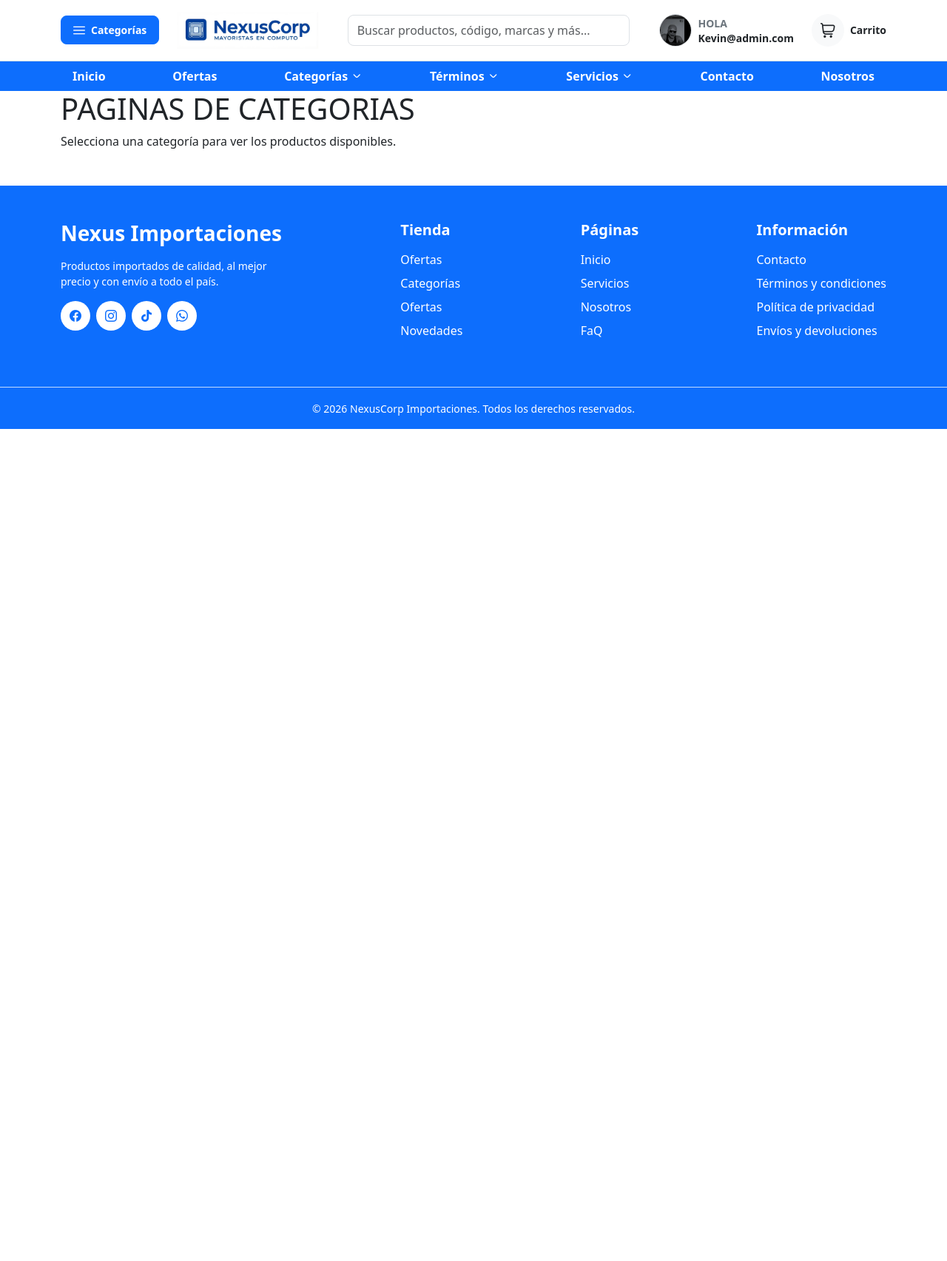
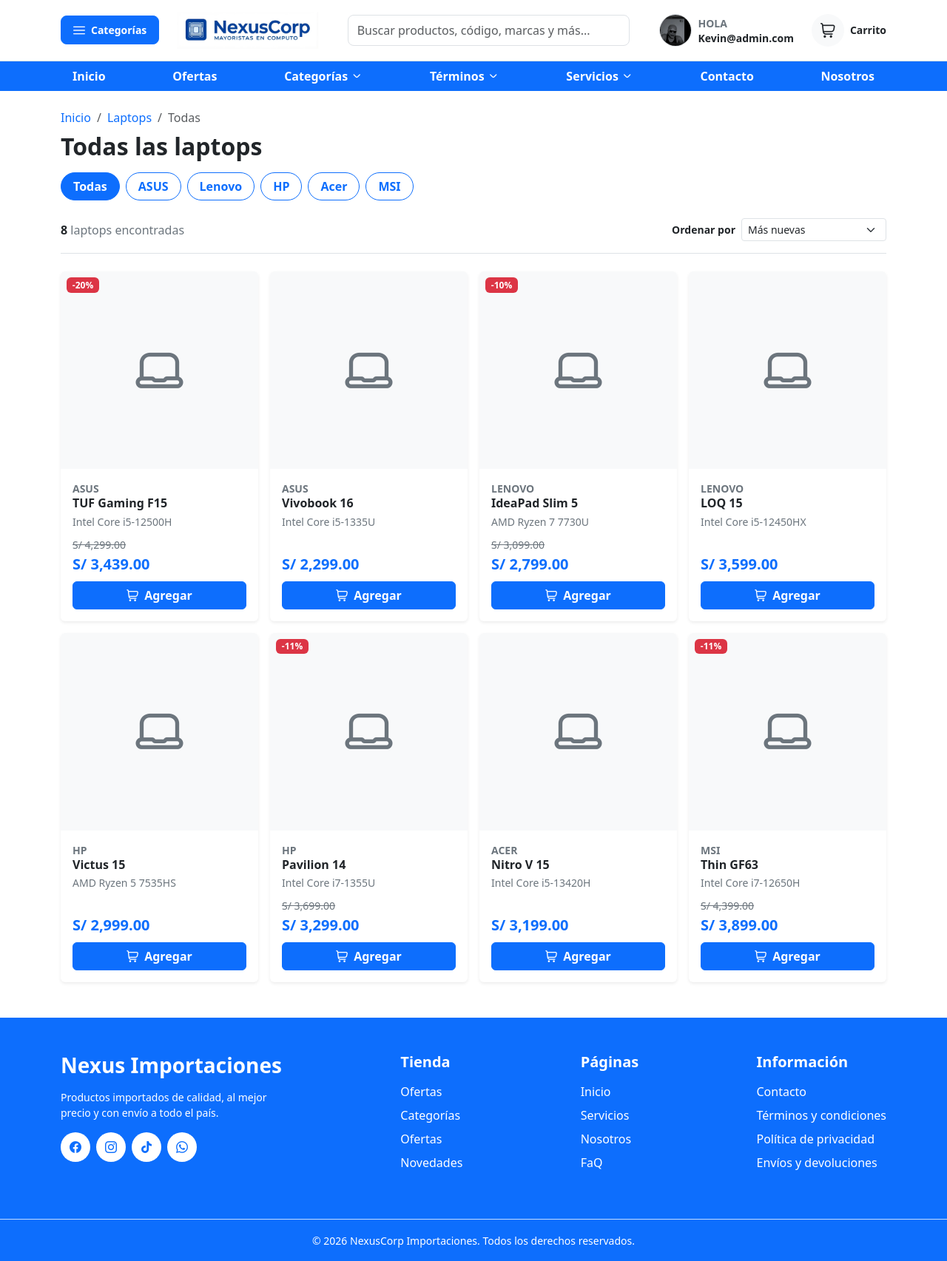
Before and after one commit to kmedina4111/WebProgramming-ProyectoFinal, a PHP site: page /src/pages/categorias.php in a window 1280 px wide. Shown: the whole page at 74% size. Before the commit the page ends 580 px from the top, so only its background shows below. Run offline with PHP 8.4, Linux system fonts and the light colour scheme; a user stored in the database is signed in; some libraries are stand-ins or nearby versions.

Commit message:
update-productos

```diff
--- a/index.php
+++ b/index.php
@@ -10,7 +10,6 @@
     <!-- El header y el footer van DENTRO de <body>: todo lo que se ve en la pagina debe estar aqui -->
     <?php include 'src/include/store/header.php'; ?> <!-- header -->
     <main>
-        <?php include 'src/include/store/elements/banners.php'; ?> <!-- banners -->
         <?php include 'src/include/store/elements/beneficios.php'; ?> <!-- beneficios -->
         <?php include 'src/include/store/elements/categorias.php'; ?> <!-- categorias -->
         <?php include 'src/include/store/elements/ofertas.php'; ?> <!-- ofertas (desde la base de datos) -->
--- /dev/null
+++ b/src/include/store/elements/pag-categoria.php
@@ -0,0 +1,260 @@
+<!-- ============ 1. ENCABEZADO: breadcrumb + titulo ============ -->
+<section class="container mt-4">
+    <!-- Breadcrumb: muestra en que parte de la tienda esta el usuario -->
+    <nav aria-label="breadcrumb">
+        <ol class="breadcrumb small mb-2">
+            <li class="breadcrumb-item"><a href="#" class="text-decoration-none">Inicio</a></li>
+            <li class="breadcrumb-item"><a href="#" class="text-decoration-none">Laptops</a></li>
+            <!-- aria-current="page": indica que es la pagina actual (no es enlace) -->
+            <li class="breadcrumb-item active" aria-current="page">Todas</li>
+        </ol>
+    </nav>
+    <!-- Con PHP: "Todas las laptops" o el nombre del fabricante elegido (ej: "Laptops ASUS") -->
+    <h1 class="fw-bold fs-2 mb-0">Todas las laptops</h1>
+</section>
+
+<!-- ============ 2. ACCESOS RAPIDOS POR FABRICANTE ============ -->
+<!-- d-flex flex-wrap: los botones van en fila y bajan a otra linea si no caben (en movil) -->
+<!-- Con PHP: un foreach sobre la tabla fabricantes | href="categoria.php?fabricante=ID" -->
+<section class="container mt-3">
+    <div class="d-flex flex-wrap gap-2">
+        <!-- El fabricante activo va relleno (btn-primary) y los demas con borde (btn-outline-primary) -->
+        <a href="#" class="btn btn-primary rounded-pill px-3 fw-semibold" aria-current="page">Todas</a>
+        <a href="#" class="btn btn-outline-primary rounded-pill px-3 fw-semibold">ASUS</a>
+        <a href="#" class="btn btn-outline-primary rounded-pill px-3 fw-semibold">Lenovo</a>
+        <a href="#" class="btn btn-outline-primary rounded-pill px-3 fw-semibold">HP</a>
+        <a href="#" class="btn btn-outline-primary rounded-pill px-3 fw-semibold">Acer</a>
+        <a href="#" class="btn btn-outline-primary rounded-pill px-3 fw-semibold">MSI</a>
+    </div>
+</section>
+
+<!-- ============ 3. BARRA DE HERRAMIENTAS: resultados + ordenar ============ -->
+<section class="container mt-4">
+    <!-- justify-content-between: resultados a la izquierda y "Ordenar" a la derecha -->
+    <div class="d-flex flex-wrap align-items-center justify-content-between gap-2 border-bottom pb-3">
+        <!-- Con PHP: count($laptops) -->
+        <span class="text-secondary"><strong class="text-dark">8</strong> laptops encontradas</span>
+
+        <!-- method="get": el orden viaja en la URL (ej: categoria.php?orden=precio_asc) -->
+        <!-- onchange: al elegir una opcion, el formulario se envia solo (no hace falta boton) -->
+        <form class="d-flex align-items-center gap-2" method="get">
+            <label for="orden" class="small fw-semibold text-nowrap mb-0">Ordenar por</label>
+            <select id="orden" name="orden" class="form-select form-select-sm" onchange="this.form.submit()">
+                <option value="nuevas" selected>Más nuevas</option>
+                <option value="precio_asc">Precio: menor a mayor</option>
+                <option value="precio_desc">Precio: mayor a menor</option>
+                <option value="ofertas">Ofertas primero</option>
+            </select>
+        </form>
+    </div>
+</section>
+
+<!-- ============ 4. GRILLA DE LAPTOPS ============ -->
+<!-- row-cols-2 row-cols-md-3 row-cols-lg-4: 2 por fila en movil, 3 en tablet y 4 en PC (cada hijo solo lleva "col") -->
+<!-- Con PHP: se escribe UNA sola tarjeta dentro de un foreach -->
+<section class="container mt-4">
+    <div class="row row-cols-2 row-cols-md-3 row-cols-lg-4 g-3">
+
+        <!-- Laptop 1 (en oferta) -->
+        <div class="col">
+            <!-- .card ya tiene position: relative, necesario para el stretched-link y el badge -->
+            <div class="card h-100 border-0 shadow-sm">
+                <!-- Imagen | ratio-1x1 la hace cuadrada. Reemplazar el icono por <img class="object-fit-contain p-3"> -->
+                <div class="ratio ratio-1x1 bg-light rounded-top">
+                    <div class="d-flex align-items-center justify-content-center">
+                        <i class="fi fi-rr-laptop text-secondary d-flex" style="font-size: 4rem;"></i>
+                    </div>
+                </div>
+                <span class="badge bg-danger position-absolute top-0 start-0 m-2">-20%</span>
+                <div class="card-body d-flex flex-column">
+                    <small class="text-secondary fw-semibold">ASUS</small>
+                    <!-- stretched-link: el enlace del modelo se "estira" y toda la tarjeta lleva al detalle -->
+                    <h6 class="fw-semibold mb-1"><a href="#" class="stretched-link text-dark text-decoration-none">TUF Gaming F15</a></h6>
+                    <small class="text-secondary mb-2">Intel Core i5-12500H</small>
+                    <!-- mt-auto: precio y boton siempre abajo, aunque el nombre ocupe 2 lineas -->
+                    <div class="mt-auto">
+                        <small class="text-secondary text-decoration-line-through">S/ 4,299.00</small>
+                        <p class="fw-bold fs-5 text-primary mb-2">S/ 3,439.00</p>
+                        <!-- position-relative z-2: el boton queda ENCIMA del stretched-link y funciona por separado -->
+                        <a href="#" class="btn btn-primary w-100 fw-semibold d-flex align-items-center justify-content-center gap-2 position-relative z-2">
+                            <i class="fi fi-rr-shopping-cart d-flex"></i> Agregar
+                        </a>
+                    </div>
+                </div>
+            </div>
+        </div>
+
+        <!-- Laptop 2 -->
+        <div class="col">
+            <div class="card h-100 border-0 shadow-sm">
+                <div class="ratio ratio-1x1 bg-light rounded-top">
+                    <div class="d-flex align-items-center justify-content-center">
+                        <i class="fi fi-rr-laptop text-secondary d-flex" style="font-size: 4rem;"></i>
+                    </div>
+                </div>
+                <div class="card-body d-flex flex-column">
+                    <small class="text-secondary fw-semibold">ASUS</small>
+                    <h6 class="fw-semibold mb-1"><a href="#" class="stretched-link text-dark text-decoration-none">Vivobook 16</a></h6>
+                    <small class="text-secondary mb-2">Intel Core i5-1335U</small>
+                    <div class="mt-auto">
+                        <p class="fw-bold fs-5 text-primary mb-2">S/ 2,299.00</p>
+                        <a href="#" class="btn btn-primary w-100 fw-semibold d-flex align-items-center justify-content-center gap-2 position-relative z-2">
+                            <i class="fi fi-rr-shopping-cart d-flex"></i> Agregar
+                        </a>
+                    </div>
+                </div>
+            </div>
+        </div>
+
+        <!-- Laptop 3 (en oferta) -->
+        <div class="col">
+            <div class="card h-100 border-0 shadow-sm">
+                <div class="ratio ratio-1x1 bg-light rounded-top">
+                    <div class="d-flex align-items-center justify-content-center">
+                        <i class="fi fi-rr-laptop text-secondary d-flex" style="font-size: 4rem;"></i>
+                    </div>
+                </div>
+                <span class="badge bg-danger position-absolute top-0 start-0 m-2">-10%</span>
+                <div class="card-body d-flex flex-column">
+                    <small class="text-secondary fw-semibold">LENOVO</small>
+                    <h6 class="fw-semibold mb-1"><a href="#" class="stretched-link text-dark text-decoration-none">IdeaPad Slim 5</a></h6>
+                    <small class="text-secondary mb-2">AMD Ryzen 7 7730U</small>
+                    <div class="mt-auto">
+                        <small class="text-secondary text-decoration-line-through">S/ 3,099.00</small>
+                        <p class="fw-bold fs-5 text-primary mb-2">S/ 2,799.00</p>
+                        <a href="#" class="btn btn-primary w-100 fw-semibold d-flex align-items-center justify-content-center gap-2 position-relative z-2">
+                            <i class="fi fi-rr-shopping-cart d-flex"></i> Agregar
+                        </a>
+                    </div>
+                </div>
+            </div>
+        </div>
+
+        <!-- Laptop 4 -->
+        <div class="col">
+            <div class="card h-100 border-0 shadow-sm">
+                <div class="ratio ratio-1x1 bg-light rounded-top">
+                    <div class="d-flex align-items-center justify-content-center">
+                        <i class="fi fi-rr-laptop text-secondary d-flex" style="font-size: 4rem;"></i>
+                    </div>
+                </div>
+                <div class="card-body d-flex flex-column">
+                    <small class="text-secondary fw-semibold">LENOVO</small>
+                    <h6 class="fw-semibold mb-1"><a href="#" class="stretched-link text-dark text-decoration-none">LOQ 15</a></h6>
+                    <small class="text-secondary mb-2">Intel Core i5-12450HX</small>
+                    <div class="mt-auto">
+                        <p class="fw-bold fs-5 text-primary mb-2">S/ 3,599.00</p>
+                        <a href="#" class="btn btn-primary w-100 fw-semibold d-flex align-items-center justify-content-center gap-2 position-relative z-2">
+                            <i class="fi fi-rr-shopping-cart d-flex"></i> Agregar
+                        </a>
+                    </div>
+                </div>
+            </div>
+        </div>
+
+        <!-- Laptop 5 -->
+        <div class="col">
+            <div class="card h-100 border-0 shadow-sm">
+                <div class="ratio ratio-1x1 bg-light rounded-top">
+                    <div class="d-flex align-items-center justify-content-center">
+                        <i class="fi fi-rr-laptop text-secondary d-flex" style="font-size: 4rem;"></i>
+                    </div>
+                </div>
+                <div class="card-body d-flex flex-column">
+                    <small class="text-secondary fw-semibold">HP</small>
+                    <h6 class="fw-semibold mb-1"><a href="#" class="stretched-link text-dark text-decoration-none">Victus 15</a></h6>
+                    <small class="text-secondary mb-2">AMD Ryzen 5 7535HS</small>
+                    <div class="mt-auto">
+                        <p class="fw-bold fs-5 text-primary mb-2">S/ 2,999.00</p>
+                        <a href="#" class="btn btn-primary w-100 fw-semibold d-flex align-items-center justify-content-center gap-2 position-relative z-2">
+                            <i class="fi fi-rr-shopping-cart d-flex"></i> Agregar
+                        </a>
+                    </div>
+                </div>
+            </div>
+        </div>
+
+        <!-- Laptop 6 (en oferta) -->
+        <div class="col">
+            <div class="card h-100 border-0 shadow-sm">
+                <div class="ratio ratio-1x1 bg-light rounded-top">
+                    <div class="d-flex align-items-center justify-content-center">
+                        <i class="fi fi-rr-laptop text-secondary d-flex" style="font-size: 4rem;"></i>
+                    </div>
+                </div>
+                <span class="badge bg-danger position-absolute top-0 start-0 m-2">-11%</span>
+                <div class="card-body d-flex flex-column">
+                    <small class="text-secondary fw-semibold">HP</small>
+                    <h6 class="fw-semibold mb-1"><a href="#" class="stretched-link text-dark text-decoration-none">Pavilion 14</a></h6>
+                    <small class="text-secondary mb-2">Intel Core i7-1355U</small>
+                    <div class="mt-auto">
+                        <small class="text-secondary text-decoration-line-through">S/ 3,699.00</small>
+                        <p class="fw-bold fs-5 text-primary mb-2">S/ 3,299.00</p>
+                        <a href="#" class="btn btn-primary w-100 fw-semibold d-flex align-items-center justify-content-center gap-2 position-relative z-2">
+                            <i class="fi fi-rr-shopping-cart d-flex"></i> Agregar
+                        </a>
+                    </div>
+                </div>
+            </div>
+        </div>
+
+        <!-- Laptop 7 -->
+        <div class="col">
+            <div class="card h-100 border-0 shadow-sm">
+                <div class="ratio ratio-1x1 bg-light rounded-top">
+                    <div class="d-flex align-items-center justify-content-center">
+                        <i class="fi fi-rr-laptop text-secondary d-flex" style="font-size: 4rem;"></i>
+                    </div>
+                </div>
+                <div class="card-body d-flex flex-column">
+                    <small class="text-secondary fw-semibold">ACER</small>
+                    <h6 class="fw-semibold mb-1"><a href="#" class="stretched-link text-dark text-decoration-none">Nitro V 15</a></h6>
+                    <small class="text-secondary mb-2">Intel Core i5-13420H</small>
+                    <div class="mt-auto">
+                        <p class="fw-bold fs-5 text-primary mb-2">S/ 3,199.00</p>
+                        <a href="#" class="btn btn-primary w-100 fw-semibold d-flex align-items-center justify-content-center gap-2 position-relative z-2">
+                            <i class="fi fi-rr-shopping-cart d-flex"></i> Agregar
+                        </a>
+                    </div>
+                </div>
+            </div>
+        </div>
+
+        <!-- Laptop 8 (en oferta) -->
+        <div class="col">
+            <div class="card h-100 border-0 shadow-sm">
+                <div class="ratio ratio-1x1 bg-light rounded-top">
+                    <div class="d-flex align-items-center justify-content-center">
+                        <i class="fi fi-rr-laptop text-secondary d-flex" style="font-size: 4rem;"></i>
+                    </div>
+                </div>
+                <span class="badge bg-danger position-absolute top-0 start-0 m-2">-11%</span>
+                <div class="card-body d-flex flex-column">
+                    <small class="text-secondary fw-semibold">MSI</small>
+                    <h6 class="fw-semibold mb-1"><a href="#" class="stretched-link text-dark text-decoration-none">Thin GF63</a></h6>
+                    <small class="text-secondary mb-2">Intel Core i7-12650H</small>
+                    <div class="mt-auto">
+                        <small class="text-secondary text-decoration-line-through">S/ 4,399.00</small>
+                        <p class="fw-bold fs-5 text-primary mb-2">S/ 3,899.00</p>
+                        <a href="#" class="btn btn-primary w-100 fw-semibold d-flex align-items-center justify-content-center gap-2 position-relative z-2">
+                            <i class="fi fi-rr-shopping-cart d-flex"></i> Agregar
+                        </a>
+                    </div>
+                </div>
+            </div>
+        </div>
+
+    </div>
+</section>
+
+<!-- ============ 5. ESTADO VACIO ============ -->
+<!-- Se muestra SOLO cuando no hay laptops (ej: un fabricante sin productos) -->
+<!-- Ahora esta oculto con d-none. Con PHP: if (count($laptops) === 0) en lugar de la grilla -->
+<section class="container mt-4 d-none">
+    <div class="bg-light rounded-4 p-5 text-center">
+        <i class="fi fi-rr-search fs-1 text-secondary d-flex justify-content-center mb-3"></i>
+        <h2 class="fw-bold fs-4">No encontramos laptops</h2>
+        <p class="text-secondary mb-4">No hay productos disponibles para esta categoría por ahora.</p>
+        <a href="#" class="btn btn-primary fw-semibold px-4">Ver todas las laptops</a>
+    </div>
+</section>
--- a/src/include/store/head.php
+++ b/src/include/store/head.php
@@ -3,20 +3,6 @@
     <meta charset="UTF-8">
     <meta name="viewport" content="width=device-width, initial-scale=1.0">
     <title>NexusCorp - Importaciones</title>
-    <!-- ===================== METADATA BASICA (SEO) ===================== -->
-    <meta name="description" content="Tienda de cómputo con productos importados: procesadores, tarjetas de video, laptops, periféricos y más. Calidad al mejor precio y envíos a todo el país.">
-    <meta name="keywords" content="tienda de computo, hardware, laptops, tarjetas de video, procesadores, perifericos, importaciones">
-    <meta name="author" content="NexusCorp">
-    <meta name="robots" content="index, follow">        <!-- robots: permite que Google muestre la pagina (index) y siga sus enlaces (follow) -->
-    <meta name="theme-color" content="#0d6efd">       <!-- theme-color: color de la barra del navegador en celulares (azul primary de Bootstrap) -->
-    <!-- ===================== OPEN GRAPH (vista previa al compartir en mensage) ===================== -->
-    <meta property="og:type" content="website">
-    <meta property="og:site_name" content="NexusCorp">
-    <meta property="og:title" content="NexusCorp">
-    <meta property="og:description" content="Productos de cómputo importados, al mejor precio y con envío a todo el país.">
-    <meta property="og:image" content="/assets/imgs/logos/logo.png">
-    <meta property="og:locale" content="es_ES">
-    <!-- <meta property="og:url" content="https://nexuscorp.com/"> -->
     <!-- ===================== FAVICON ===================== -->
     <link rel="icon" type="image/png" href="/assets/imgs/favicon/icon.png">
     <link rel="apple-touch-icon" href="/assets/imgs/logos/logo1.png">
--- a/src/pages/categorias.php
+++ b/src/pages/categorias.php
@@ -1,17 +1,16 @@
-<?php session_start(); // abre la sesion ANTES de cualquier HTML (el header muestra al usuario conectado) ?>
+<?php
+    session_start();
+    require_once __DIR__ . '/../conexion/conexion.php';
+?>
 <!DOCTYPE html>
 <html lang="es">
-<?php include __DIR__ . '/../include/store/head.php'; ?> <!-- head and metadata -->
-<?php include __DIR__ . '/../include/store/header.php'; ?> <!-- header -->
-    <body>
-        <main>
-            <section class="container">
-                <h1>PAGINAS DE CATEGORIAS</h1>
-                <p>Selecciona una categoría para ver los productos disponibles.</p>
-            </section>
-        </main>
-    </body>
-    <?php include __DIR__ . '/../include/store/footer.php'; ?> <!-- footer -->
-    <!-- JS de Bootstrap: necesario para que funcione el offcanvas (menu lateral) del header movil y el acordeon (collapse) del footer movil -->
+<?php include __DIR__ . '/../include/store/head.php'; ?>
+<body>
+    <?php include __DIR__ . '/../include/store/header.php'; ?>
+    <main>
+        <?php include __DIR__ . '/../include/store/elements/pag-categoria.php'; ?>
+    </main>
+    <?php include __DIR__ . '/../include/store/footer.php'; ?>
     <script src="https://cdn.jsdelivr.net/npm/bootstrap@5.3.3/dist/js/bootstrap.bundle.min.js"></script>
+</body>
 </html>
```
Also changed, not shown: admin/index.php (+10 -12 lines), src/pages/ofertas.php (+76 -101 lines).
